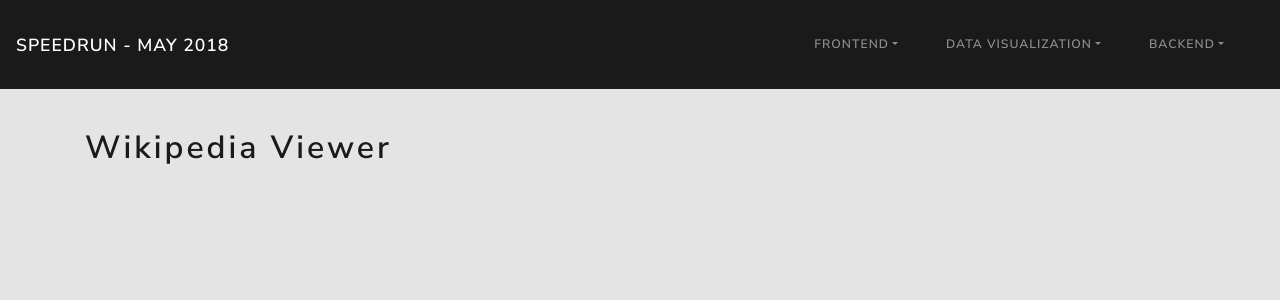
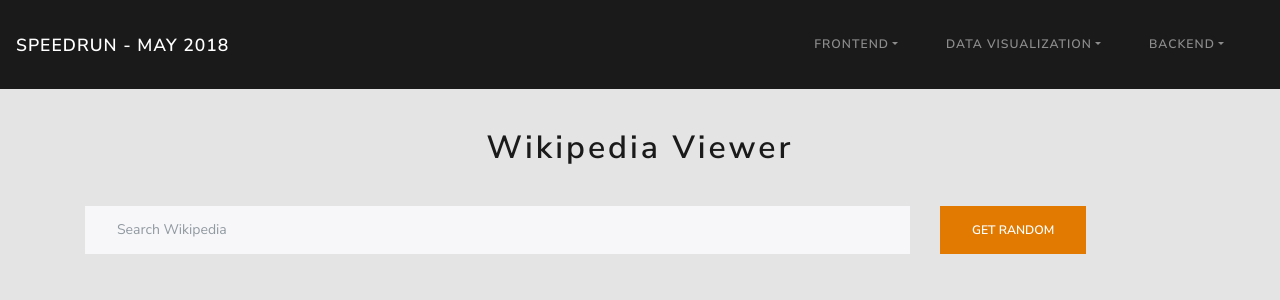
Before and after one commit to tdreid/fcc-speedrun-2018-09-tdre, a React (Create React App) app in the folder client/: page /projects/frontend/WikipediaViewer in a window 1280 px wide. Shown: the top 300 px of the page. Built offline with nearby package versions, Linux system fonts and the light colour scheme.

Commit message:
Tweak Wikipedia project styles.

```diff
--- a/client/src/Projects/Frontend/WikipediaViewer/WikipediaViewer.js
+++ b/client/src/Projects/Frontend/WikipediaViewer/WikipediaViewer.js
@@ -1,20 +1,83 @@
-import React from "react";
-import { Container, Row, Col } from "reactstrap";
+import React, { Component } from "react";
+import {
+  Container,
+  Row,
+  Col,
+  ListGroup,
+  ListGroupItem,
+  Button,
+  Input
+} from "reactstrap";
 
 import "./WikipediaViewer.css";
 
-const WikipediaViewer = () => {
+class WikipediaViewer extends Component {
+  constructor() {
+    super();
+
+    this.state = {
+      wikiSearch: "",
+      wikiMatches: null
+    };
+  }
+  handleChange = async e => {
+    this.setState({ wikiSearch: e.target.value });
+    const response = await fetch(
+      `https://en.wikipedia.org/w/api.php?format=json&origin=*&action=query&generator=search&prop=extracts|info&inprop=url&exintro&explaintext&exsentences=1&exlimit=max&gsrsearch=${
+        this.state.wikiSearch
+      }`
+    );
+    const result = await response.json();
+
+    if (result.query && result.query.pages)
+      this.setState({ wikiMatches: result.query.pages });
+  };
+  render() {
     return (
       <div className="WikipediaViewer">
         <Container>
-        <Row>
+          <Row className="WikipediaViewer_header">
             <Col>
               <h1>Wikipedia Viewer</h1>
             </Col>
           </Row>
+          <Row>
+            <Col xs="9">
+              <Input
+                onChange={this.handleChange}
+                value={this.state.wikiSearch}
+                placeholder="Search Wikipedia"
+              />
+            </Col>
+            <Col xs="3">
+              <a
+                href="https://en.wikipedia.org/wiki/Special:Random"
+                target="_blank"
+                rel="noopener noreferrer"
+              >
+                <Button color="info">Get Random</Button>
+              </a>
+            </Col>
+          </Row>
+
+          <Row className="WikipediaViewer_results">
+            <ListGroup>
+              {this.state.wikiMatches &&
+                this.state.wikiSearch &&
+                Object.entries(this.state.wikiMatches).map(match => (
+                  <ListGroupItem key={match[0]}>
+                    <a target="_blank" href={match[1].fullurl}>
+                      {match[1].title}
+                    </a>{" "}
+                    - {match[1].extract}
+                  </ListGroupItem>
+                ))}
+            </ListGroup>
+          </Row>
         </Container>
       </div>
     );
-};
+  }
+}
 
 export default WikipediaViewer;
--- a/client/src/Projects/Frontend/WikipediaViewer/WikipediaViewer.scss
+++ b/client/src/Projects/Frontend/WikipediaViewer/WikipediaViewer.scss
@@ -5,4 +5,16 @@
   &>h1 {
     text-transform: none
   }
+
+  &_header {
+    text-align: center;
+    margin-bottom: 30px;
+  }
+
+  &_results {
+    margin-top: 40px;
+    .list-group-item {
+      margin: 5px 12px 0;
+    }
+  }
 }
```
Lines whose indentation alone changed are shown as unchanged.
